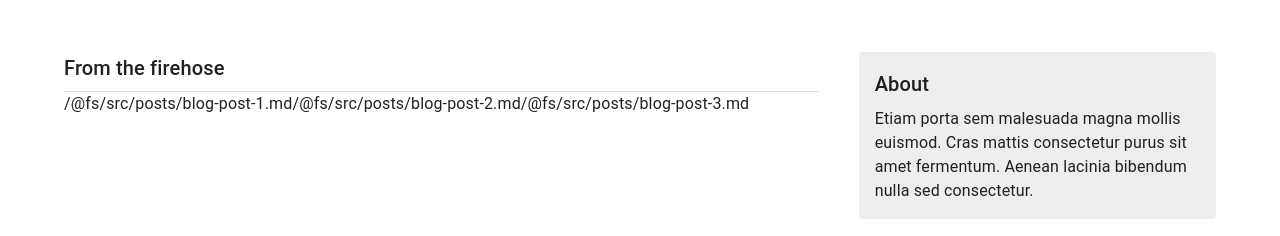
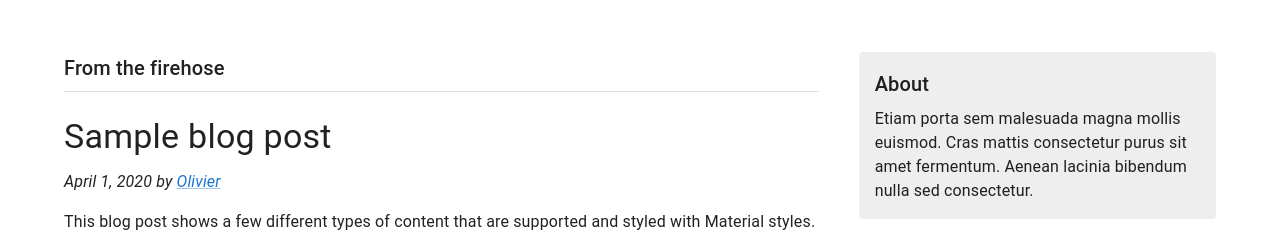
Before and after one commit to yunji0387/meta-fe-capstone, a React (Create React App) app: page / in a window 1280 px wide. Shown: the part 689-925 px from the top of the page. Built offline with nearby package versions, Linux system fonts and the light colour scheme.

Commit message:
fix markdown to jsx issue

```diff
--- a/src/components/Main.js
+++ b/src/components/Main.js
@@ -1,4 +1,4 @@
-import * as React from 'react';
+import React, { useEffect, useState } from 'react';
 import PropTypes from 'prop-types';
 import Grid from '@mui/material/Grid';
 import Typography from '@mui/material/Typography';
@@ -7,6 +7,24 @@ import Markdown from './Markdown';
 
 function Main(props) {
   const { posts, title } = props;
+  const [markdownContent, setMarkdownContent] = useState([]);
+
+  useEffect(() => {
+    // Create a function to fetch and store the Markdown content
+    const fetchMarkdown = () => {
+      Promise.all(
+        posts.map((post) => {
+          return fetch(post)
+            .then((response) => response.text())
+            .then((text) => text);
+        })
+      ).then((content) => {
+        setMarkdownContent(content);
+      });
+    };
+
+    fetchMarkdown();
+  }, [posts]);
 
   return (
     <Grid
@@ -23,9 +41,9 @@ function Main(props) {
         {title}
       </Typography>
       <Divider />
-      {posts.map((post) => (
-        <Markdown className="markdown" key={post.substring(0, 40)}>
-          {post}
+      {markdownContent.map((content, index) => (
+        <Markdown className="markdown" key={index}>
+          {content}
         </Markdown>
       ))}
     </Grid>
@@ -38,3 +56,55 @@ Main.propTypes = {
 };
 
 export default Main;
+
+
+// import * as React from 'react';
+// import PropTypes from 'prop-types';
+// import Grid from '@mui/material/Grid';
+// import Typography from '@mui/material/Typography';
+// import Divider from '@mui/material/Divider';
+// import Markdown from './Markdown';
+
+// function Main(props) {
+//   const { posts, title } = props;
+
+//   return (
+//     <Grid
+//       item
+//       xs={12}
+//       md={8}
+//       sx={{
+//         '& .markdown': {
+//           py: 3,
+//         },
+//       }}
+//     >
+//       <Typography variant="h6" gutterBottom>
+//         {title}
+//       </Typography>
+//       <Divider />
+//       {posts.map((post) => (
+//         fetch(post)
+//           .then(response => response.text())
+//           .then(text => {
+//             // Logs a string of Markdown content.
+//             // Now you could use e.g. <rexxars/react-markdown> to render it.
+//             console.log(text);
+//             <Markdown className="markdown" key={post.substring(0, 40)}>
+//               {post}
+//             </Markdown>
+//           });
+//       {/* <Markdown className="markdown" key={post.substring(0, 40)}>
+//         {post}
+//       </Markdown> */}
+//       ))}
+//     </Grid>
+//   );
+// }
+
+// Main.propTypes = {
+//   posts: PropTypes.arrayOf(PropTypes.string).isRequired,
+//   title: PropTypes.string.isRequired,
+// };
+
+// export default Main;
--- a/src/components/Markdown.js
+++ b/src/components/Markdown.js
@@ -3,6 +3,7 @@ import ReactMarkdown from 'markdown-to-jsx';
 import Typography from '@mui/material/Typography';
 import Link from '@mui/material/Link';
 import Box from '@mui/material/Box';
+
 
 function MarkdownListItem(props) {
   return <Box component="li" sx={{ mt: 1, typography: 'body1' }} {...props} />;
@@ -46,6 +47,5 @@ const options = {
 };
 
 export default function Markdown(props) {
-    console.log(props);
   return <ReactMarkdown options={options} {...props} />;
 }
```
